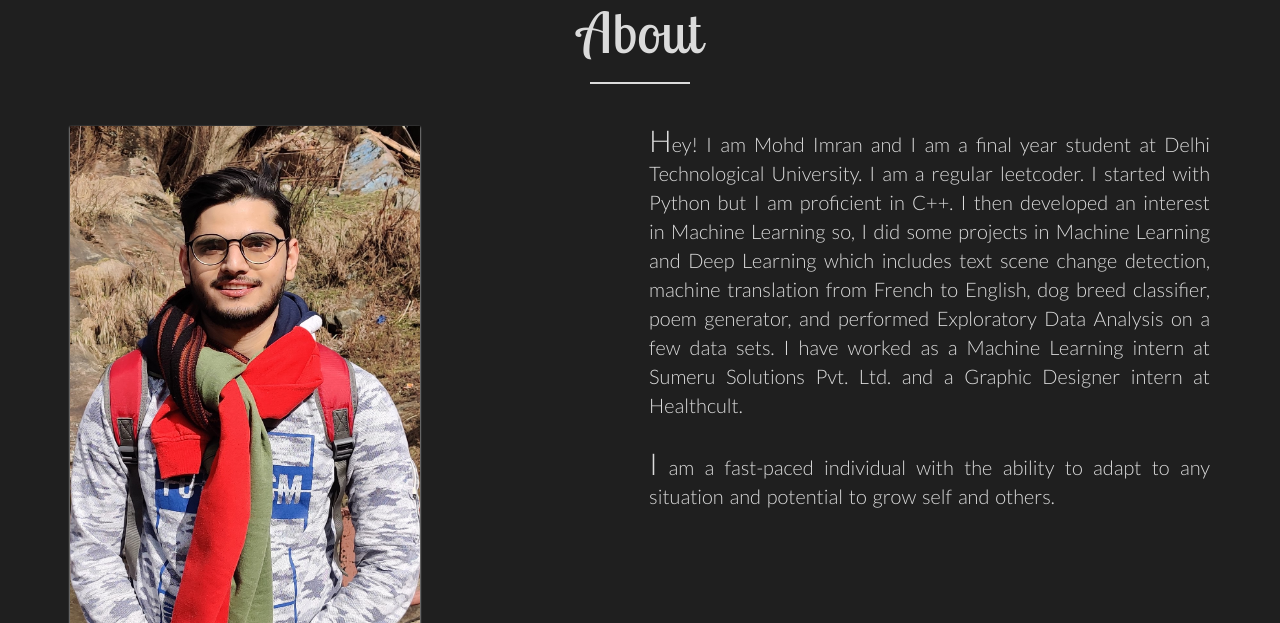
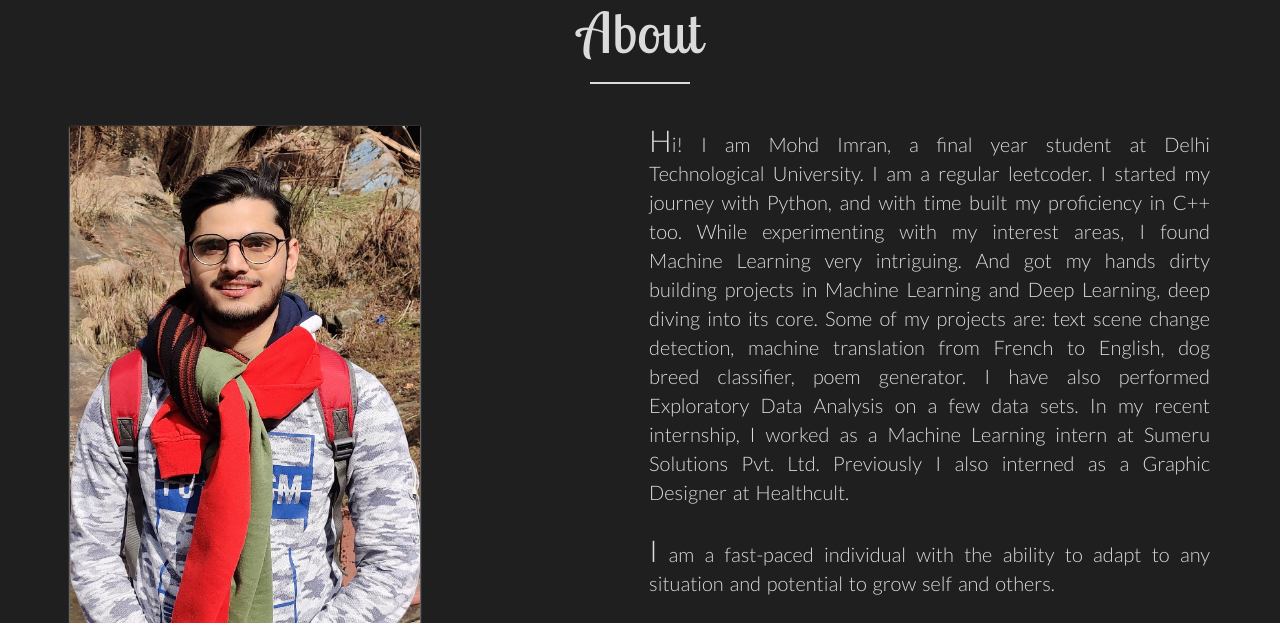
Before and after one commit to mohdimranm/PersonalPortfolio, a website built with Parcel: page index.html in a window 1280 px wide. Shown: the part 860-1483 px from the top of the page. Built offline with nearby package versions, Linux system fonts and the light colour scheme; files whose address does not match are found by name; a web font is replaced by a local one.

Commit message:
javascript-added

```diff
--- a/index.html
+++ b/index.html
@@ -103,15 +103,18 @@
         </div>
         <div class="col span-1-of-2">
           <p class="about">
-            Hey! I am Mohd Imran and I am a final year student at Delhi
-            Technological University. I am a regular leetcoder. I started with
-            Python but I am proficient in C++. I then developed an interest in
-            Machine Learning so, I did some projects in Machine Learning and
-            Deep Learning which includes text scene change detection, machine
-            translation from French to English, dog breed classifier, poem
-            generator, and performed Exploratory Data Analysis on a few data
-            sets. I have worked as a Machine Learning intern at Sumeru Solutions
-            Pvt. Ltd. and a Graphic Designer intern at Healthcult.
+            Hi! I am Mohd Imran, a final year student at Delhi Technological
+            University. I am a regular leetcoder. I started my journey with
+            Python, and with time built my proficiency in C++ too. While
+            experimenting with my interest areas, I found Machine Learning very
+            intriguing. And got my hands dirty building projects in Machine
+            Learning and Deep Learning, deep diving into its core. Some of my
+            projects are: text scene change detection, machine translation from
+            French to English, dog breed classifier, poem generator. I have also
+            performed Exploratory Data Analysis on a few data sets. In my recent
+            internship, I worked as a Machine Learning intern at Sumeru
+            Solutions Pvt. Ltd. Previously I also interned as a Graphic Designer
+            at Healthcult.
             <br />
             <br />
           </p>
```
